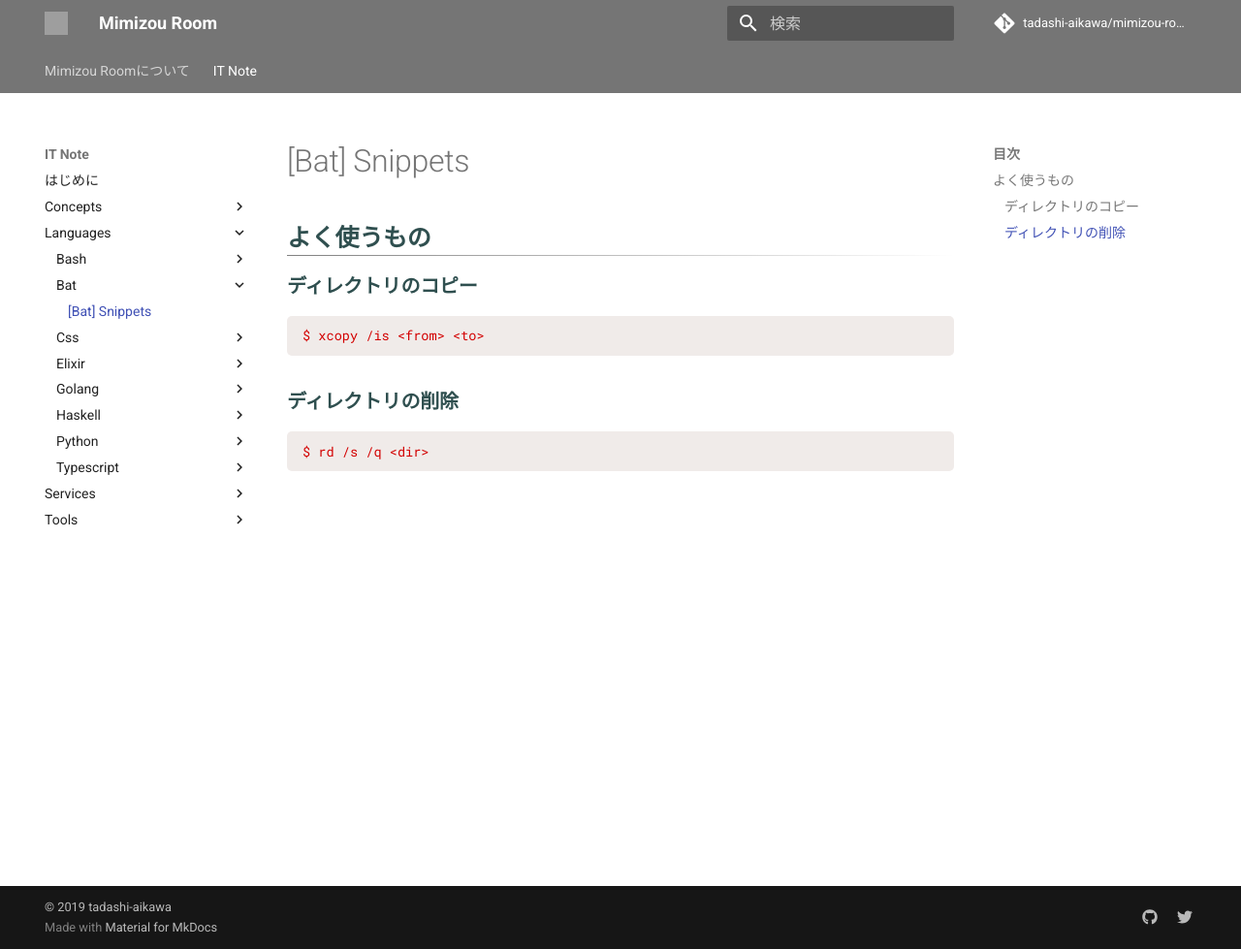
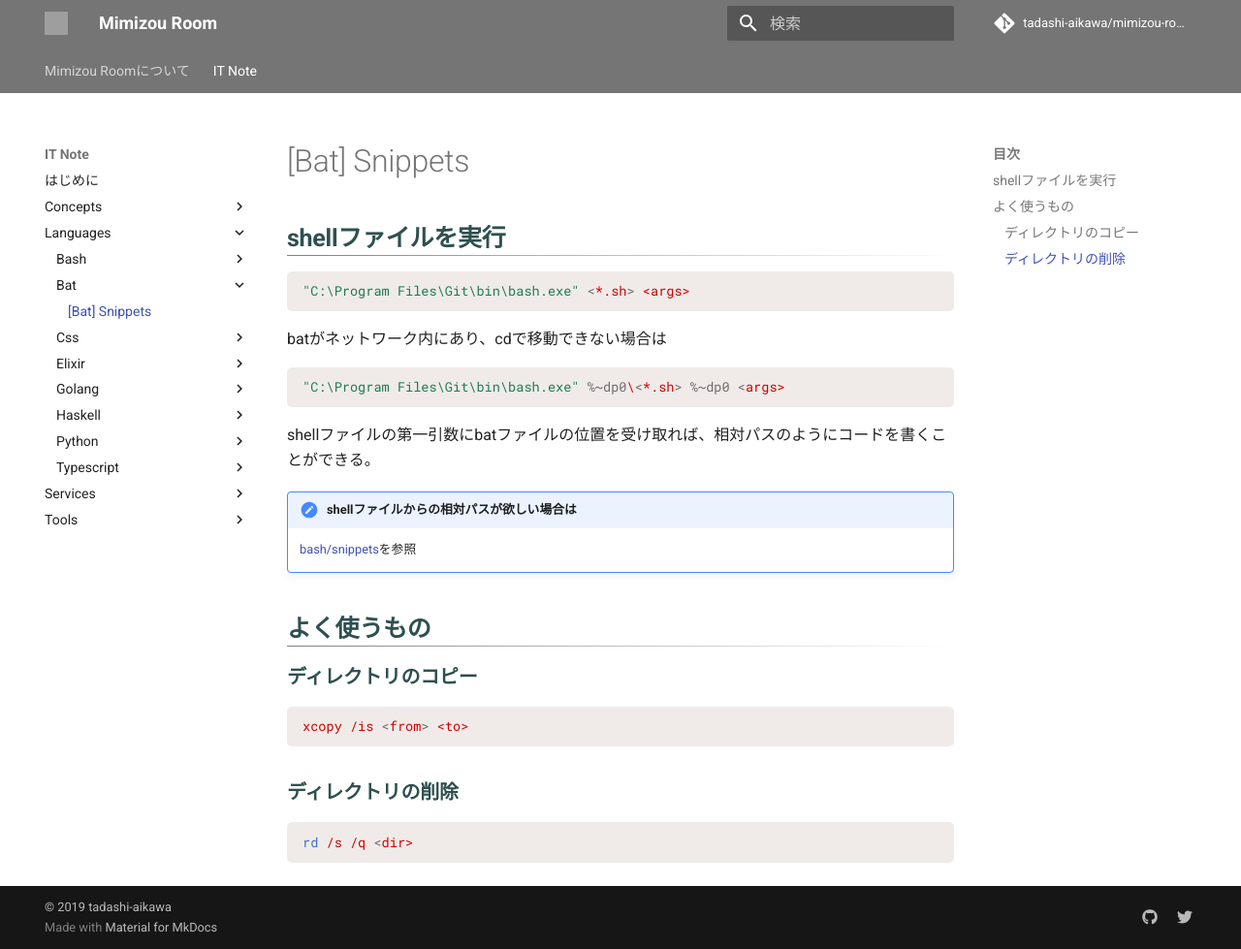
Before and after one commit to tadashi-aikawa/mimizou-room, an MkDocs documentation site: the page built from docs/IT_Note/languages/bat/snippets.md, in a window 1280 px wide and 979 px high. Shown: the whole window at 97% size. Built offline with MkDocs 1.6.1 and Material for MkDocs 9.7.7, drawn with Linux system fonts in a browser that asks for light colours; comment, search, counter and statistics services are not loaded; grey boxes are pictures that could not be loaded.

Commit message:
[bat] Shellファイルの実行方法追加
Signed-off-by: tadashi-aikawa <syou.maman@gmail.com>

````diff
--- a/docs/IT_Note/languages/bat/snippets.md
+++ b/docs/IT_Note/languages/bat/snippets.md
@@ -1,4 +1,23 @@
 # [Bat] Snippets
+
+
+shellファイルを実行
+-------------------
+
+```bat
+"C:\Program Files\Git\bin\bash.exe" <*.sh> <args>
+```
+
+batがネットワーク内にあり、cdで移動できない場合は
+
+```bat
+"C:\Program Files\Git\bin\bash.exe" %~dp0\<*.sh> %~dp0 <args>
+```
+
+shellファイルの第一引数にbatファイルの位置を受け取れば、相対パスのようにコードを書くことができる。
+
+!!! hint "shellファイルからの相対パスが欲しい場合は"
+    [bash/snippets](../../bash/snippets)を参照
 
 
 よく使うもの
@@ -6,12 +25,12 @@
 
 ### ディレクトリのコピー
 
-```
-$ xcopy /is <from> <to>
+```bat
+xcopy /is <from> <to>
 ```
 
 ### ディレクトリの削除
 
+```bat
+rd /s /q <dir>
 ```
-$ rd /s /q <dir>
-```
````
